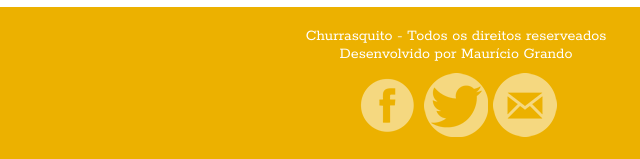
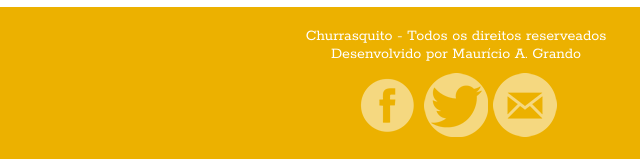
Before and after one commit to jeanscussel/unoesc-desenv-responsive, a plain HTML site: page churrasquito/index.html in a window 1280 px wide. Shown: the part 811-970 px from the top of the page, 184-824 px from the left. Drawn offline with Linux system fonts and the light colour scheme.

```diff
--- a/churrasquito/index.html
+++ b/churrasquito/index.html
@@ -53,7 +53,7 @@
 		<footer>
 			<p>
 				Churrasquito - Todos os direitos reserveados<br>
-				Desenvolvido por Maurício Grando
+				Desenvolvido por Maurício A. Grando
 			</p>
 			<p>
 				<a href="https://www.facebook.com/mauricio.grando.90" title="Facebook" target="_blank">
```
